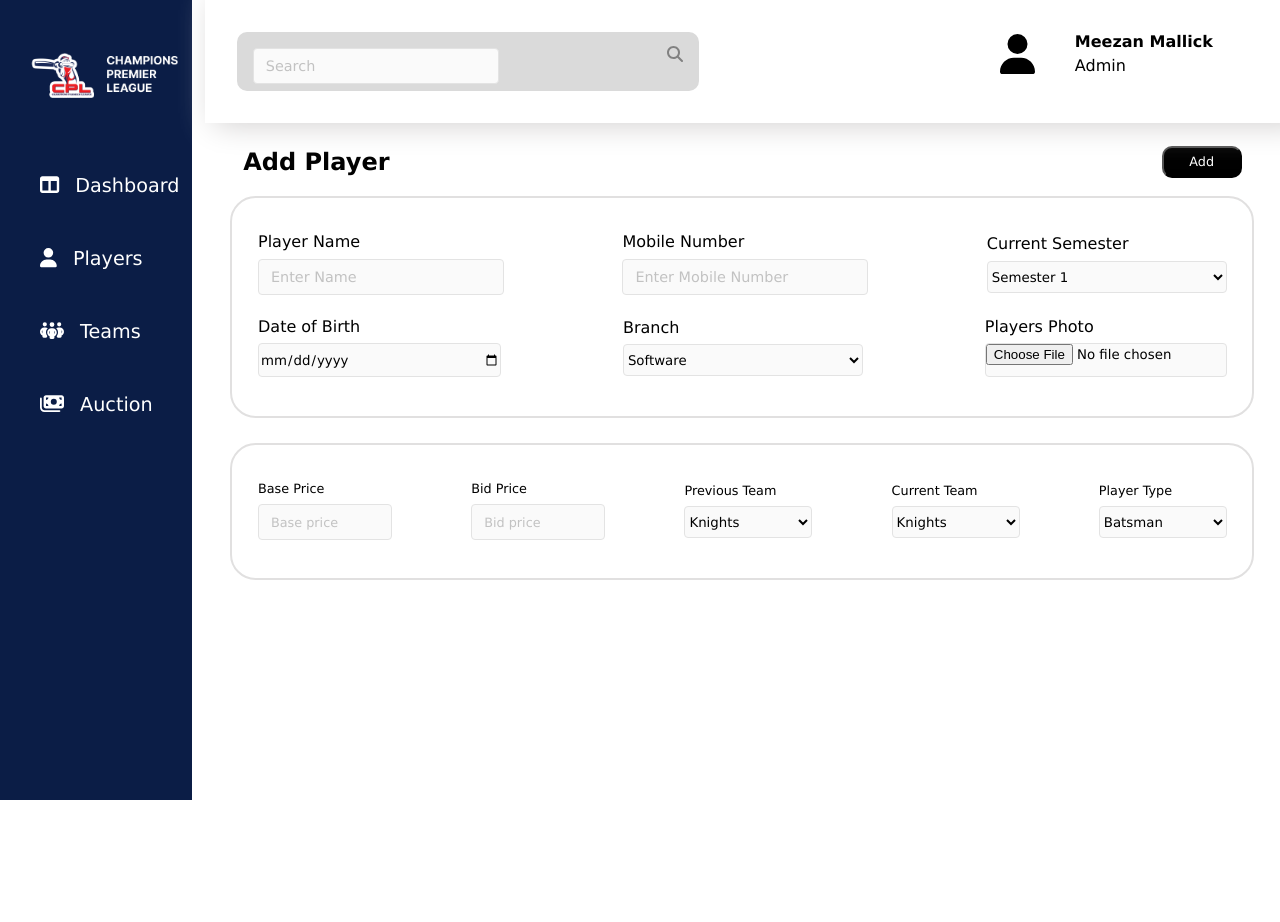
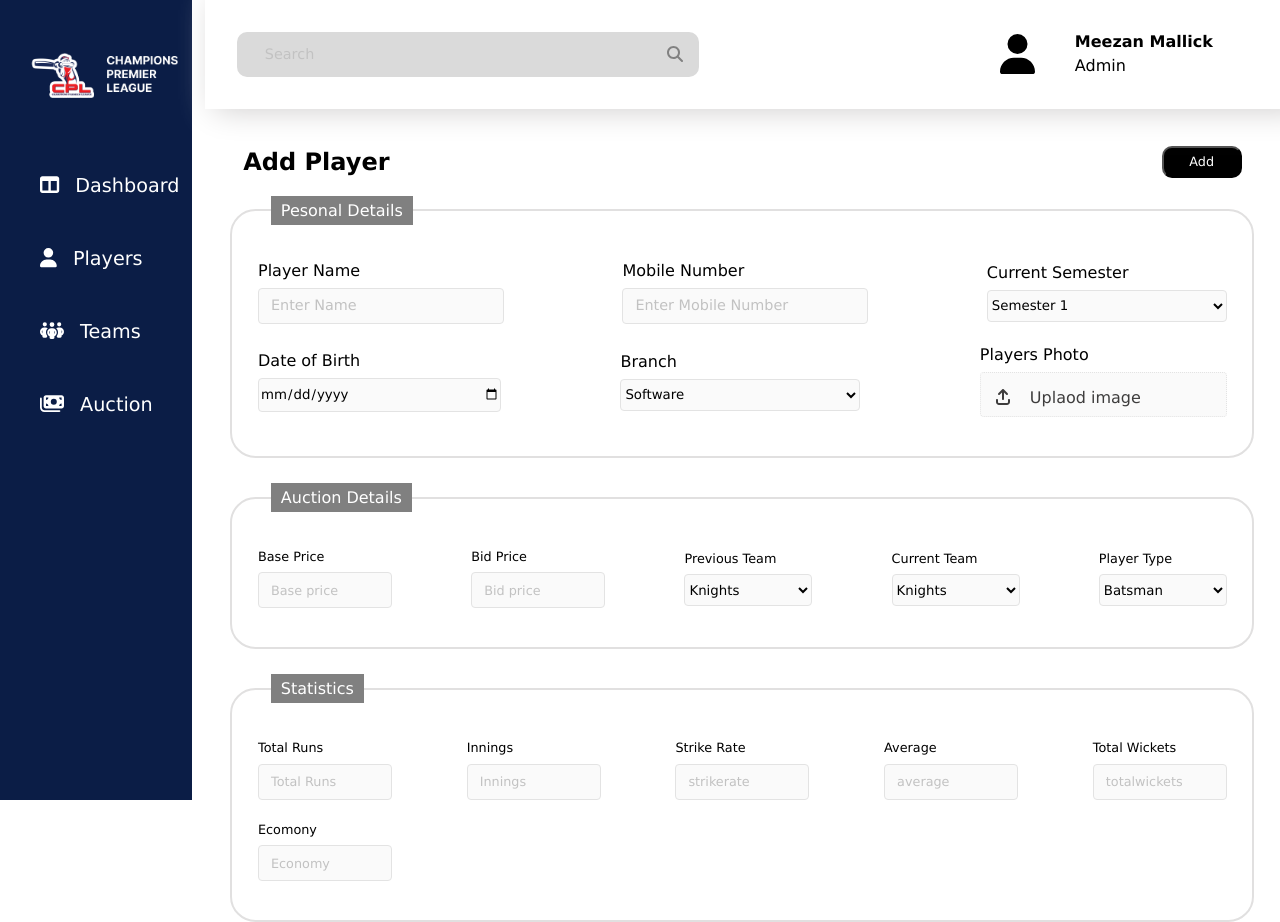
Before and after one commit to Prashantt423/CPL, a React (Create React App) app in the folder Frontend/cpl-frontend/: page /form in a window 1280 px wide. Before the commit the page ends 800 px from the top, so only its background shows below. Built offline with nearby package versions, Linux system fonts and the light colour scheme.

Commit message:
User add from UI completed

```diff
--- a/Frontend/cpl-frontend/src/Pages/Players/add player/Form.js
+++ b/Frontend/cpl-frontend/src/Pages/Players/add player/Form.js
@@ -1,8 +1,12 @@
 import React, { useState } from "react";
 import "./form.css";
 import axios from "axios";
+import { FontAwesomeIcon } from "@fortawesome/react-fontawesome";
+import { faArrowUpFromBracket } from "@fortawesome/free-solid-svg-icons";
 
 const Form = () => {
+  const fileuploadicon = <FontAwesomeIcon icon={faArrowUpFromBracket} />;
+
   const [formData, setFormData] = useState({
     playername: "",
     mobilenumber: "",
@@ -20,7 +24,6 @@ const Form = () => {
     strikerate: "",
     averageruns: "",
     totalwickets: "",
-    averagebowling: "",
     economy: "",
   });
 
@@ -60,12 +63,15 @@ const Form = () => {
         </div>
 
         {/* PERSONAL DETAILS */}
+        <fieldset>
+          <legend>Pesonal Details</legend>
           <div className="form-container">
             <div className="row">
               <div>
                 <label htmlFor="playername">Player Name</label>
 
                 <input
+                  className="form-inputs"
                   type="text"
                   name="playername"
                   id="playername"
@@ -78,6 +84,7 @@ const Form = () => {
                 <label htmlFor="mobilenumber">Mobile Number</label>
 
                 <input
+                  className="form-inputs"
                   type="text"
                   name="mobilenumber"
                   id="mobilenumber"
@@ -98,6 +105,8 @@ const Form = () => {
                   <option value="sem1">Semester 1</option>
                   <option value="sem3">Semester 3</option>
                   <option value="sem5">Semester 5</option>
+                  <option value="sem5">Semester 7</option>
+                  <option value="sem5">Semester 9</option>
                 </select>
               </div>
             </div>
@@ -106,6 +115,7 @@ const Form = () => {
               <div>
                 <label htmlFor="DOB">Date of Birth</label>
                 <input
+                  className="form-inputs"
                   type="date"
                   name="dateofbirth"
                   id="DOB"
@@ -129,25 +139,33 @@ const Form = () => {
                 </select>
               </div>
               <div>
-              <label htmlFor="playerphoto">Players Photo</label>
+                <label>Players Photo</label>
+                <label className="fileupload-lable" htmlFor="playerphoto">
+                  <span className="upload-icon">{fileuploadicon}</span>
+                  Uplaod image
+                </label>
                 <input
+                  className="form-inputs"
                   name="playerphoto"
                   type="file"
+                  id="playerphoto"
                   value={formData.playerphoto}
                   onChange={handleInputChange}
                 />
               </div>
             </div>
           </div>
-
+        </fieldset>
         {/* AUCTION */}
-
+        <fieldset>
+          <legend>Auction Details</legend>
           <div className="form-container auction">
             <div className="row">
               <div>
                 <label htmlFor="baseprice">Base Price</label>
 
                 <input
+                  className="form-inputs"
                   type="number"
                   min={0}
                   name="baseprice"
@@ -161,6 +179,7 @@ const Form = () => {
                 <label htmlFor="baseprice">Bid Price</label>
 
                 <input
+                  className="form-inputs"
                   type="number"
                   min={0}
                   name="bidprice"
@@ -231,6 +250,102 @@ const Form = () => {
               </div>
             </div>
           </div>
+        </fieldset>
+
+        {/* statistics */}
+        <fieldset>
+          <legend>Statistics</legend>
+          <div className="form-container auction">
+            <div className="row">
+              <div>
+                <label htmlFor="totalruns">Total Runs</label>
+
+                <input
+                  className="form-inputs"
+                  type="number"
+                  min={0}
+                  name="totalruns"
+                  id="totalruns"
+                  placeholder="Total Runs"
+                  value={formData.totalruns}
+                  onChange={handleInputChange}
+                />
+              </div>
+              <div>
+                <label htmlFor="innings">Innings</label>
+
+                <input
+                  className="form-inputs"
+                  type="number"
+                  min={0}
+                  name="innings"
+                  id="innings"
+                  placeholder="Innings"
+                  value={formData.innings}
+                  onChange={handleInputChange}
+                />
+              </div>
+              <div>
+                <label htmlFor="strikerate">Strike Rate</label>
+
+                <input
+                  className="form-inputs"
+                  type="number"
+                  min={0}
+                  name="strikerate"
+                  id="strikerate"
+                  placeholder="strikerate"
+                  value={formData.strikerate}
+                  onChange={handleInputChange}
+                />
+              </div>
+              <div>
+                <label htmlFor="average">Average</label>
+
+                <input
+                  className="form-inputs"
+                  type="number"
+                  min={0}
+                  name="average"
+                  id="average"
+                  placeholder="average"
+                  value={formData.averageruns}
+                  onChange={handleInputChange}
+                />
+              </div>
+              <div>
+                <label htmlFor="totalwickets">Total Wickets</label>
+
+                <input
+                  className="form-inputs"
+                  type="number"
+                  min={0}
+                  name="totalwickets"
+                  id="totalwickets"
+                  placeholder="totalwickets"
+                  value={formData.totalwickets}
+                  onChange={handleInputChange}
+                />
+              </div>
+            </div>
+            <div className="row">
+              <div>
+                <label htmlFor="eco">Ecomony</label>
+
+                <input
+                  className="form-inputs"
+                  type="number"
+                  min={0}
+                  name="eco"
+                  id="eco"
+                  placeholder="Economy"
+                  value={formData.economy}
+                  onChange={handleInputChange}
+                />
+              </div>
+            </div>
+          </div>
+        </fieldset>
       </form>
     </div>
   );
--- a/Frontend/cpl-frontend/src/Pages/Players/add player/form.css
+++ b/Frontend/cpl-frontend/src/Pages/Players/add player/form.css
@@ -12,11 +12,7 @@
     display: flex;
     flex-direction: column;
     line-height: 0.8;
-    border: 2px solid rgb(225, 224, 224);
-    margin: 0px 2vw;
-    border-radius: 2vw;
-    padding: 2vw 0px;
-    margin-bottom: 2vw;
+
 }
 
 .submit{
@@ -36,7 +32,7 @@
 
 }
 
-input, .dropdown{
+.form-inputs, .dropdown{
     margin-top: 10px;
     width: 15rem;
     height: 2rem;
@@ -68,3 +64,40 @@ input, .dropdown{
 .auction input::placeholder{
     font-size: 1vw;
 }
+
+fieldset {
+    border: 2px solid rgb(225, 224, 224);
+        margin: 0px 2vw;
+        border-radius: 2vw;
+        padding: 2vw 0px;
+        margin-bottom: 2vw;
+}
+
+legend {
+    background-color: gray;
+    color: white;
+    padding: 5px 10px;
+    margin-left: 3vw;
+}
+
+input[type="file"] {
+    display: none;
+}
+
+.fileupload-lable{
+        margin-top: 10px;
+        padding-top: 16px;
+        padding-left: 5px;
+        width: 15rem;
+        height: 1.7rem;
+        background-color: #FAFAFA;
+        border: 1px dotted #E3E3E3;
+        border-radius: 4px;
+        color: #3e3d3d;
+
+}
+
+.upload-icon{
+    margin-right: 20px;
+    margin-left: 10px;
+}
```
Lines whose indentation alone changed are shown as unchanged.
